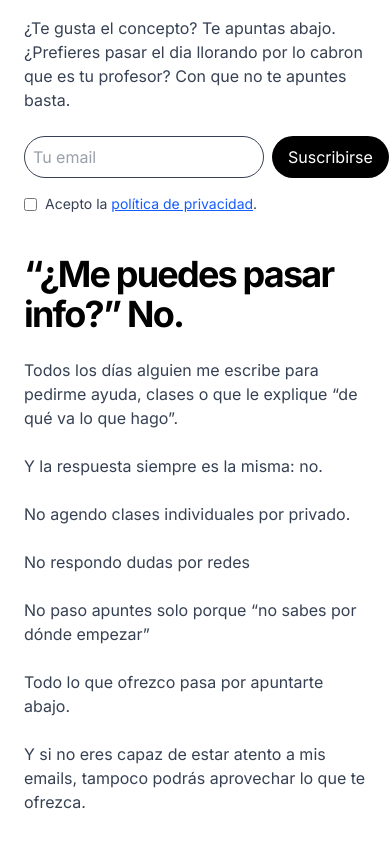
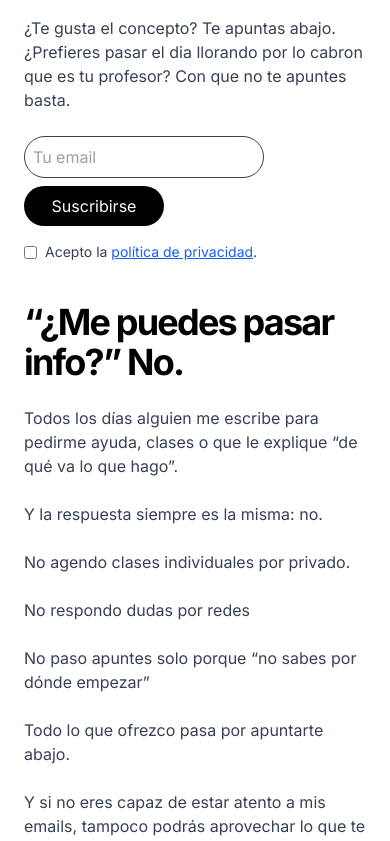
Before and after one commit to MariaLipiz/matessindramas, a Next.js app: page / in a window 390 px wide. Shown: the part 1240-2081 px from the top of the page. Built offline with nearby package versions, Linux system fonts and the light colour scheme.

Commit message:
Cambios formulario

```diff
--- a/src/components/NewsletterForm.tsx
+++ b/src/components/NewsletterForm.tsx
@@ -45,7 +45,7 @@ export default function NewsletterForm() {
 
   return (
     <form onSubmit={handleSubmit} className="space-y-4">
-     <div className="flex gap-2">
+     <div className="flex flex-col sm:flex-row gap-2">
       <input
         type="email"
         value={email}
@@ -56,7 +56,7 @@ export default function NewsletterForm() {
       />
       <button
         type="submit"
-        className="bg-black text-white px-4 py-2 rounded-full disabled:opacity-50 hover:cursor-pointer"
+        className="bg-black text-white max-w-35 px-4 py-2 rounded-full disabled:opacity-50 hover:cursor-pointer"
         disabled={status === 'loading'}
       >
         {status === 'loading' ? 'Suscribiendo...' : 'Suscribirse'}
```
